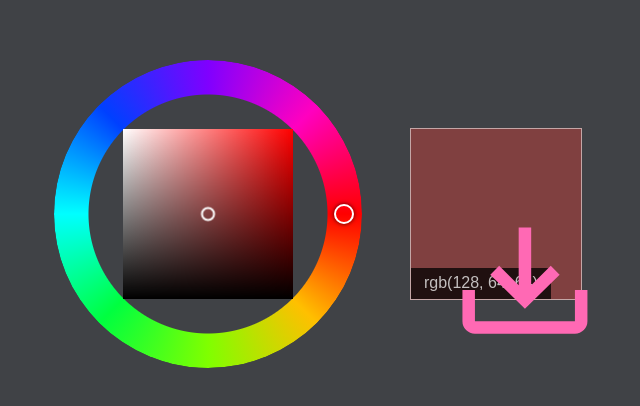
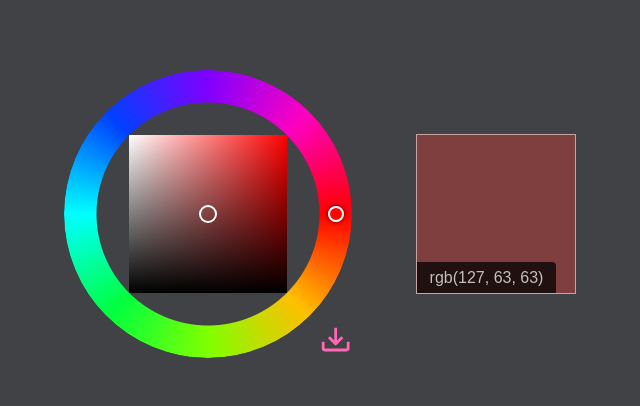
Before and after one commit to AlainGourves/color-picker, a website: page index.html in a window 1280 px wide. Shown: the part 146-552 px from the top of the page, without its empty margins (64-704 px from the left). Drawn offline with nearby package versions, Linux system fonts and the light colour scheme; files that its build step writes are made by us from their sources.

Commit message:
minor changes

```diff
--- a/index.html
+++ b/index.html
@@ -15,15 +15,16 @@
                 <div class="sample"></div>
             </div>
             <canvas id="canvas"></canvas>
+            <button>
+                <svg role="img" class="svg-icon">
+                    <title>Save this color</title>
+                    <use xlink:href="#tray-down" />
+                </svg>
+            </button>
         </div>
 
         <div id="color__container">
             <div class="picked-color info" data-color-picked=""></div>
-                <button>        <svg role="img" class="svg-icon">
-                    <title>Save this color</title>
-                    <use xlink:href="#tray-down" />
-                   </svg>
-                </button>
         </div>
     </section>
 
@@ -71,23 +72,29 @@
             </div>
         </article>
     </template>
-        <svg xmlns="http://www.w3.org/2000/svg" style="display:none">
+    <svg xmlns="http://www.w3.org/2000/svg" width="0" height="0" style="display:none">
         <symbol id="cog" viewBox="0 0 24 24">
-              <path d="M12,8a4,4,0,1,1-4,4,4,4,0,0,1,4-4m0,2a2,2,0,1,0,2,2,2,2,0,0,0-2-2M10,22a.51.51,0,0,1-.5-.42l-.37-2.65a7,7,0,0,1-1.69-1L4.95,19a.5.5,0,0,1-.61-.22l-2-3.46a.49.49,0,0,1,.12-.64L4.57,13,4.5,12l.07-1L2.46,9.37a.49.49,0,0,1-.12-.64l2-3.46a.49.49,0,0,1,.61-.22l2.49,1a7.25,7.25,0,0,1,1.69-1L9.5,2.42A.51.51,0,0,1,10,2h4a.51.51,0,0,1,.5.42l.37,2.65a7.25,7.25,0,0,1,1.69,1l2.49-1a.49.49,0,0,1,.61.22l2,3.46a.49.49,0,0,1-.12.64L19.43,11l.07,1-.07,1,2.11,1.63a.49.49,0,0,1,.12.64l-2,3.46A.49.49,0,0,1,19,19l-2.49-1a7.25,7.25,0,0,1-1.69,1l-.37,2.65A.51.51,0,0,1,14,22H10M11.25,4l-.37,2.61a5.49,5.49,0,0,0-3,1.78l-2.41-1-.75,1.3L6.8,10.2a5.55,5.55,0,0,0,0,3.6L4.68,15.36l.75,1.3,2.43-1a5.44,5.44,0,0,0,3,1.76L11.24,20h1.52l.37-2.61a5.52,5.52,0,0,0,3-1.77l2.43,1,.75-1.3L17.2,13.81a5.58,5.58,0,0,0,0-3.61l2.11-1.55-.75-1.3-2.41,1a5.42,5.42,0,0,0-3-1.77L12.75,4Z"/>
+            <path
+                d="M12,8a4,4,0,1,1-4,4,4,4,0,0,1,4-4m0,2a2,2,0,1,0,2,2,2,2,0,0,0-2-2M10,22a.51.51,0,0,1-.5-.42l-.37-2.65a7,7,0,0,1-1.69-1L4.95,19a.5.5,0,0,1-.61-.22l-2-3.46a.49.49,0,0,1,.12-.64L4.57,13,4.5,12l.07-1L2.46,9.37a.49.49,0,0,1-.12-.64l2-3.46a.49.49,0,0,1,.61-.22l2.49,1a7.25,7.25,0,0,1,1.69-1L9.5,2.42A.51.51,0,0,1,10,2h4a.51.51,0,0,1,.5.42l.37,2.65a7.25,7.25,0,0,1,1.69,1l2.49-1a.49.49,0,0,1,.61.22l2,3.46a.49.49,0,0,1-.12.64L19.43,11l.07,1-.07,1,2.11,1.63a.49.49,0,0,1,.12.64l-2,3.46A.49.49,0,0,1,19,19l-2.49-1a7.25,7.25,0,0,1-1.69,1l-.37,2.65A.51.51,0,0,1,14,22H10M11.25,4l-.37,2.61a5.49,5.49,0,0,0-3,1.78l-2.41-1-.75,1.3L6.8,10.2a5.55,5.55,0,0,0,0,3.6L4.68,15.36l.75,1.3,2.43-1a5.44,5.44,0,0,0,3,1.76L11.24,20h1.52l.37-2.61a5.52,5.52,0,0,0,3-1.77l2.43,1,.75-1.3L17.2,13.81a5.58,5.58,0,0,0,0-3.61l2.11-1.55-.75-1.3-2.41,1a5.42,5.42,0,0,0-3-1.77L12.75,4Z" />
         </symbol>
         <symbol id="tray-up" viewBox="0 24 24 24">
-              <path d="M2,36H4v5H20V36h2v5a2,2,0,0,1-2,2H4a2,2,0,0,1-2-2V36M12,26,6.46,31.46l1.42,1.42L11,29.75V39h2V29.75l3.13,3.13,1.42-1.43Z"/>
+            <path
+                d="M2,36H4v5H20V36h2v5a2,2,0,0,1-2,2H4a2,2,0,0,1-2-2V36M12,26,6.46,31.46l1.42,1.42L11,29.75V39h2V29.75l3.13,3.13,1.42-1.43Z" />
         </symbol>
         <symbol id="tray-down" viewBox="0 48 24 24">
-              <path d="M2,60H4v5H20V60h2v5a2,2,0,0,1-2,2H4a2,2,0,0,1-2-2V60m10,3,5.55-5.46-1.42-1.41L13,59.25V50H11v9.25L7.88,56.13,6.46,57.55Z"/>
+            <path
+                d="M2,60H4v5H20V60h2v5a2,2,0,0,1-2,2H4a2,2,0,0,1-2-2V60m10,3,5.55-5.46-1.42-1.41L13,59.25V50H11v9.25L7.88,56.13,6.46,57.55Z" />
         </symbol>
         <symbol id="clipboard" viewBox="0 72 24 24">
-              <path d="M19,75a2,2,0,0,1,2,2V91a2,2,0,0,1-2,2H5a2,2,0,0,1-2-2V77a2,2,0,0,1,2-2H9.18a3,3,0,0,1,5.64,0H19m-7,0a1,1,0,1,0,1,1,1,1,0,0,0-1-1M7,79V77H5V91H19V77H17v2H7m5,11L7,85h3V81h4v4h3Z"/>
+            <path
+                d="M19,75a2,2,0,0,1,2,2V91a2,2,0,0,1-2,2H5a2,2,0,0,1-2-2V77a2,2,0,0,1,2-2H9.18a3,3,0,0,1,5.64,0H19m-7,0a1,1,0,1,0,1,1,1,1,0,0,0-1-1M7,79V77H5V91H19V77H17v2H7m5,11L7,85h3V81h4v4h3Z" />
         </symbol>
         <symbol id="trashcan" viewBox="0 96 24 24">
-              <path d="M9,99v1H4v2H5v13a2,2,0,0,0,2,2H17a2,2,0,0,0,2-2V102h1v-2H15V99H9m-2,3H17v13H7V102m2,2v9h2v-9H9m4,0v9h2v-9Z"/>
+            <path
+                d="M9,99v1H4v2H5v13a2,2,0,0,0,2,2H17a2,2,0,0,0,2-2V102h1v-2H15V99H9m-2,3H17v13H7V102m2,2v9h2v-9H9m4,0v9h2v-9Z" />
         </symbol>
     </svg>
     <script src="./js/main.js" defer></script>
 </body>
+
 </html>
--- a/js/main.js
+++ b/js/main.js
@@ -2,7 +2,7 @@ const root = document.documentElement;
 const wheel = document.querySelector('.wheel');
 const hueSample = document.querySelector('.sample');
 const colorPicked = document.querySelector('.picked-color');
-const btnNewSwatch = document.querySelector('#color__container > button');
+const btnNewSwatch = document.querySelector('#wheel__container > button');
 const canvas = document.querySelector('#canvas');
 let ctx;
 
@@ -133,7 +133,7 @@ function getPixelColor() {
 
 function drawCircle() {
     // récupère les infos CSS
-    const r = parseInt(window.getComputedStyle(hueSample).paddingLeft) * 0.75;
+    const r = Math.floor(parseInt(window.getComputedStyle(hueSample).width) * .5);
     const bdrWidth = parseInt(window.getComputedStyle(hueSample).borderLeftWidth);
     const bdrColor = window.getComputedStyle(hueSample).borderLeftColor;
     ctx.strokeStyle = bdrColor;
@@ -275,7 +275,8 @@ async function toClipboard(src) {
         message = "Color copied to clipboard";
     }else{
         // list of colors
-        src = src.join(', ');
+        // src = src.join(', ');
+        src = src.join('\n');
         message = "List of colors copied to clipboard";
     }
     if (navigator.clipboard) {
--- a/scss/_color-picker.scss
+++ b/scss/_color-picker.scss
@@ -1,6 +1,6 @@
 $width: 18em;
 $r-wheel: math.div($width, 2); // rayon roue
-$w-wheel: 1.5em; // épaisseur roue
+$w-wheel: 2em; // épaisseur roue
 $r-sample: 0.5em; // rayon
 
 #color-picker {
@@ -21,6 +21,14 @@ $r-sample: 0.5em; // rayon
 
 #wheel__container {
     grid-area: 1/1;
+    position: relative;
+
+        button {
+            position: absolute;
+            @include size(2.5em);
+            bottom: 0;
+            right: 0;
+        }
 }
 
 #color__container {
@@ -30,34 +38,30 @@ $r-sample: 0.5em; // rayon
     &>* {
         grid-area: 1/1;
     }
-
-    button {
-        position: absolute;
-        bottom: 0;
-        right: 0;
-    }
 }
 
 .wheel {
-    padding: $r-wheel;
+    position: relative;
+    @include size($width);
     grid-area: 1/1;
-    position: relative;
     border-radius: 50%;
     background-image: conic-gradient(from 90deg, steps(8));
     mask-image: radial-gradient(closest-side, #0000 calc(#{$r-wheel - $w-wheel} - 1px), #000 #{$r-wheel - $w-wheel});
 }
 
 .sample {
-    $bdr: 2px;
-    touch-action: none;
-    padding: $r-sample;
-    border: $bdr solid #fff;
+    box-sizing: border-box;
+    @include size(#{$r-sample * 2});
+    position: absolute;
+    top: calc(50% - #{$r-sample});
+    left: calc(100% - #{math.div($w-wheel, 2) + $r-sample});
+    transform-origin: (($r-wheel - (math.div($w-wheel,2) + $r-sample)) * -1) #{$r-sample};
+    transform: rotate(var(--hue-rotation));
+    border: 2px solid #fff;
     border-radius: 50%;
     z-index: 10;
     box-shadow: 0px 0px 4px rgba(0, 0, 0, .75);
-    $d: $r-wheel - math.div($w-wheel, 2) + math.div($r-sample, 2);
-    transform-origin: calc(#{$r-sample - $d} + #{$bdr}) calc(#{$r-sample} + #{$bdr});
-    transform: translateX($d) rotate(var(--hue-rotation));
+    touch-action: none;
 
     &:hover {
         cursor: pointer;
@@ -178,8 +182,8 @@ button {
 
         &::before {
             position: absolute;
-            inset: 0;
             content: 'Drop Me!';
+            @include inset0;
             @include grid-center;
             font-family: sans-serif;
             font-weight: 600;
@@ -232,6 +236,7 @@ button {
             width: 100%;
             height: calc(#{$btn-width} + .5em);
             top: 0;
+            left: 0;
             background-color: rgba(0, 0, 0, .5);
             border-bottom-left-radius: 1em;
             z-index: -1;
--- a/scss/_mixins.scss
+++ b/scss/_mixins.scss
@@ -34,6 +34,14 @@
     transform: translateY(-50%);
 }
 
+/// equivalent of `inset: 0`
+@mixin inset0{
+    top: 0;
+    left: 0;
+    bottom: 0;
+    right: 0;
+}
+
 //
 // Fill text with gradient :
 // $bg: linear-gradient(90deg, purple, orange, tomato);
```
Lines whose indentation alone changed are shown as unchanged.
